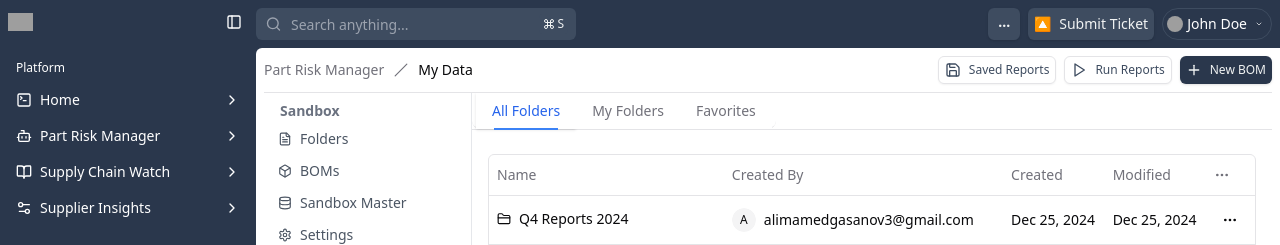
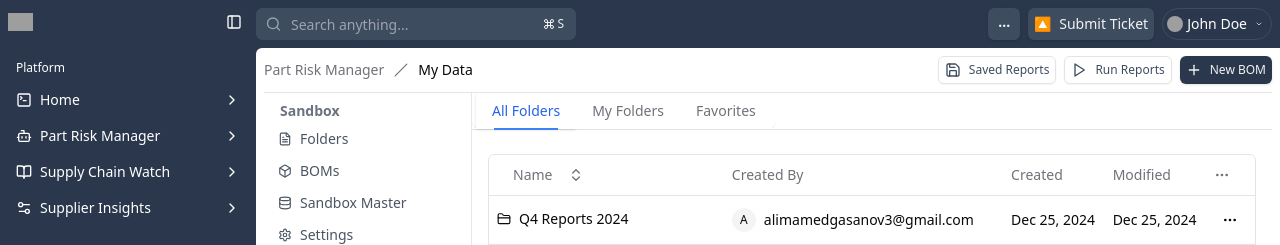
Before and after one commit to aadarsh10c/Z2Dashboard, a React (Vite) app: page /part-risk-manager/my-data in a window 1280 px wide. Shown: the top 245 px of the page. Built offline with nearby package versions, Linux system fonts and the light colour scheme; grey boxes are pictures that could not be loaded.

Commit message:
feat: implement sorting functionality in MyDataTable; enhance column headers with sorting buttons in MyDataTableColumns for improved user experience

```diff
--- a/src/pages/PageRisk/SubPages/MyData/MyDataTable.jsx
+++ b/src/pages/PageRisk/SubPages/MyData/MyDataTable.jsx
@@ -1,8 +1,10 @@
+import { useState } from "react";
 import {
   flexRender,
   getCoreRowModel,
   getPaginationRowModel,
   useReactTable,
+  getSortedRowModel,
 } from "@tanstack/react-table";
 import { DataTablePagination } from "../../../../util/TablePagiantion";
 import PropTypes from "prop-types";
@@ -17,11 +19,17 @@
 } from "@/components/ui/table";
 
 export function MyDataTable({ columns, data }) {
+  const [sorting, setSorting] = useState([]);
   const table = useReactTable({
     data,
     columns,
     getCoreRowModel: getCoreRowModel(),
     getPaginationRowModel: getPaginationRowModel(),
+    onSortingChange: setSorting,
+    getSortedRowModel: getSortedRowModel(),
+    state: {
+      sorting,
+    },
   });
 
   return (
--- a/src/pages/PageRisk/SubPages/MyData/MyDataTableColumns.jsx
+++ b/src/pages/PageRisk/SubPages/MyData/MyDataTableColumns.jsx
@@ -1,7 +1,6 @@
 import { FolderClosed } from "lucide-react";
 import { Avatar, AvatarFallback } from "@/components/ui/avatar";
-import { MoreHorizontal } from "lucide-react";
-
+import { MoreHorizontal, ChevronsUpDown } from "lucide-react";
 import { Button } from "@/components/ui/button";
 import {
   DropdownMenu,
@@ -15,7 +14,17 @@
 export const columns = [
   {
     accessorKey: "name",
-    header: "Name",
+    header: ({ column }) => {
+      return (
+        <Button
+          variant="ghost"
+          onClick={() => column.toggleSorting(column.getIsSorted() === "asc")}
+        >
+          Name
+          <ChevronsUpDown className="ml-2 h-4 w-4" />
+        </Button>
+      );
+    },
     cell: ({ row }) => {
       const name = row.getValue("name");
       return (
@@ -52,7 +61,7 @@
   },
   {
     accessorKey: "...",
-    header: <MoreHorizontal className="h-4 w-4" />,
+    header: () => <MoreHorizontal className="h-4 w-4" />,
     cell: () => {
       return (
         <DropdownMenu>
@@ -73,5 +82,4 @@
       );
     },
   },
-
 ];
```
